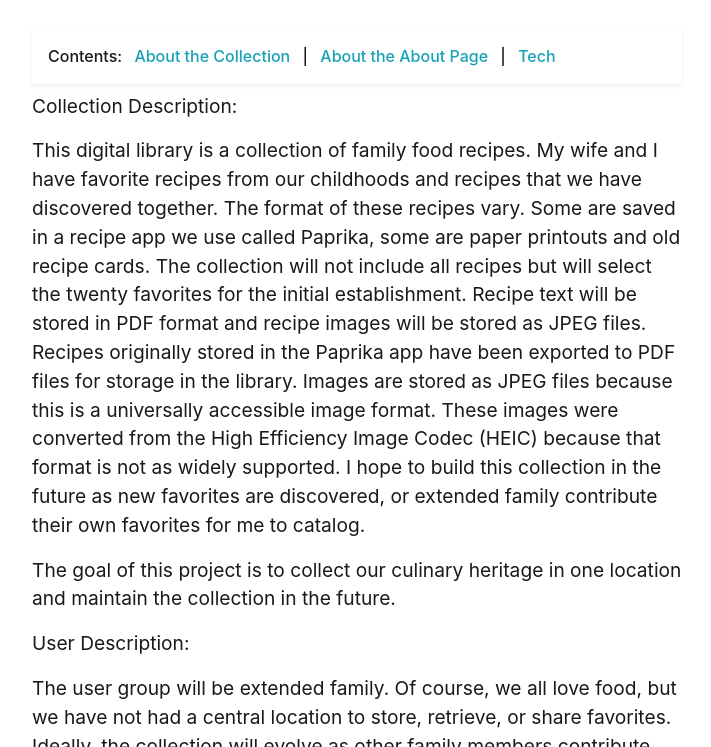
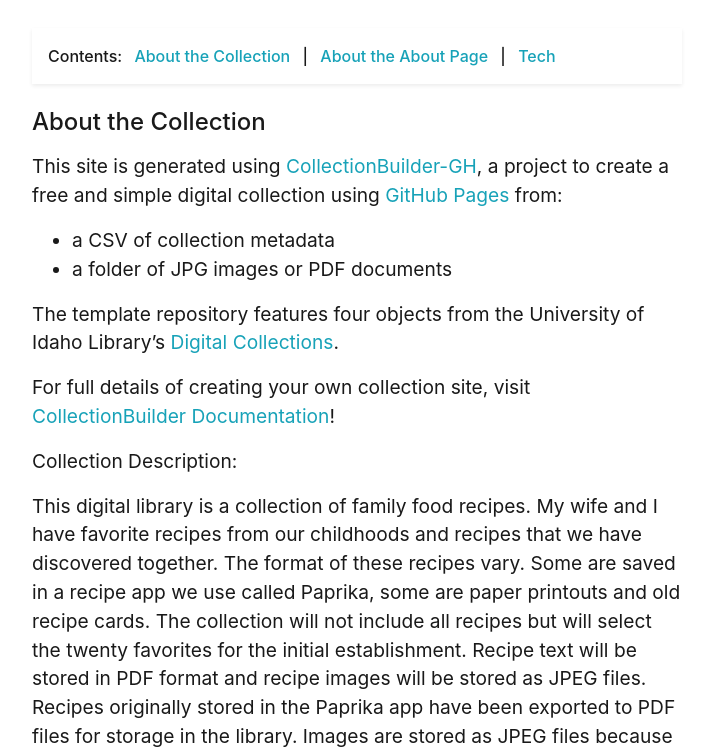
Before and after one commit to lelandsampson/family-recipes, a Jekyll site: the page built from pages/about.md, in a window 1280 px wide and 900 px high, scrolled down 300 px, cut to the strip 153-900 px from the top of the window. Shown: the whole strip, without its empty margins (283-994 px from the left). Built offline with Jekyll 4.4.1, drawn with Linux system fonts in a browser that asks for light colours.

Commit message:
Revert "remove default collection info"
This reverts commit 215e1acf463dc8db9d7651b57ad3ef1b64f2384e.

```diff
--- a/pages/about.md
+++ b/pages/about.md
@@ -14,6 +14,17 @@
 
 
 
+#### About the Collection
+
+This site is generated using [CollectionBuilder-GH](https://collectionbuilding.github.io/gh/), a project to create a free and simple digital collection using [GitHub Pages](https://pages.github.com/) from:
+
+- a CSV of collection metadata
+- a folder of JPG images or PDF documents
+
+The template repository features four objects from the University of Idaho Library's [Digital Collections](https://www.lib.uidaho.edu/digital).
+
+For full details of creating your own collection site, visit [CollectionBuilder Documentation](https://collectionbuilder.github.io/cb-docs/)!
+
 Collection Description:
 
 This digital library is a collection of family food recipes. My wife and I have favorite recipes from our childhoods and recipes that we have discovered together. The format of these recipes vary. Some are saved in a recipe app we use called Paprika, some are paper printouts and old recipe cards. The collection will not include all recipes but will select the twenty favorites for the initial establishment. Recipe text will be stored in PDF format and recipe images will be stored as JPEG files. Recipes originally stored in the Paprika app have been exported to PDF files for storage in the library. Images are stored as JPEG files because this is a universally accessible image format. These images were converted from the High Efficiency Image Codec (HEIC) because that format is not as widely supported. I hope to build this collection in the future as new favorites are discovered, or extended family contribute their own favorites for me to catalog.
```
Also changed, not shown: 1 other file.
